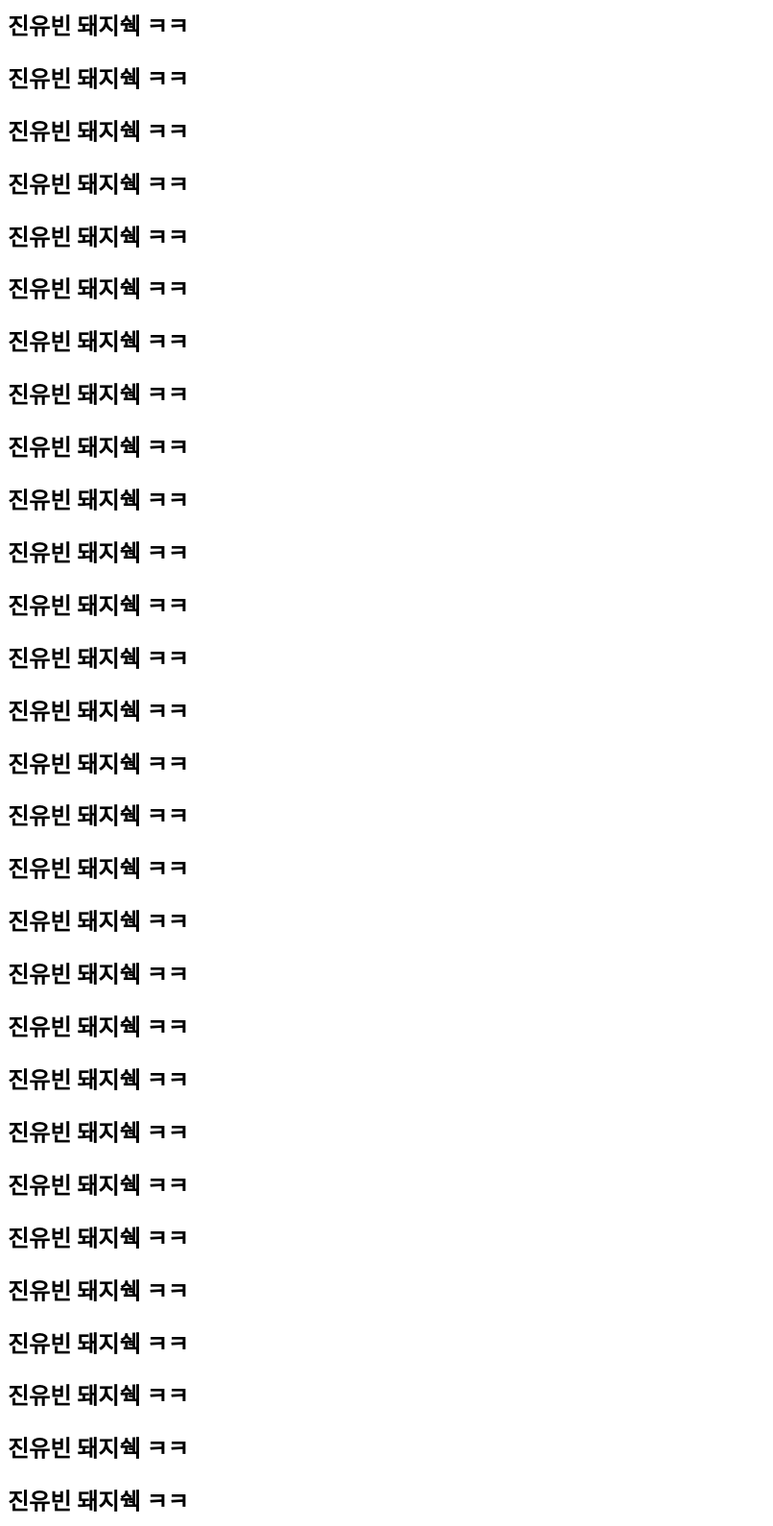
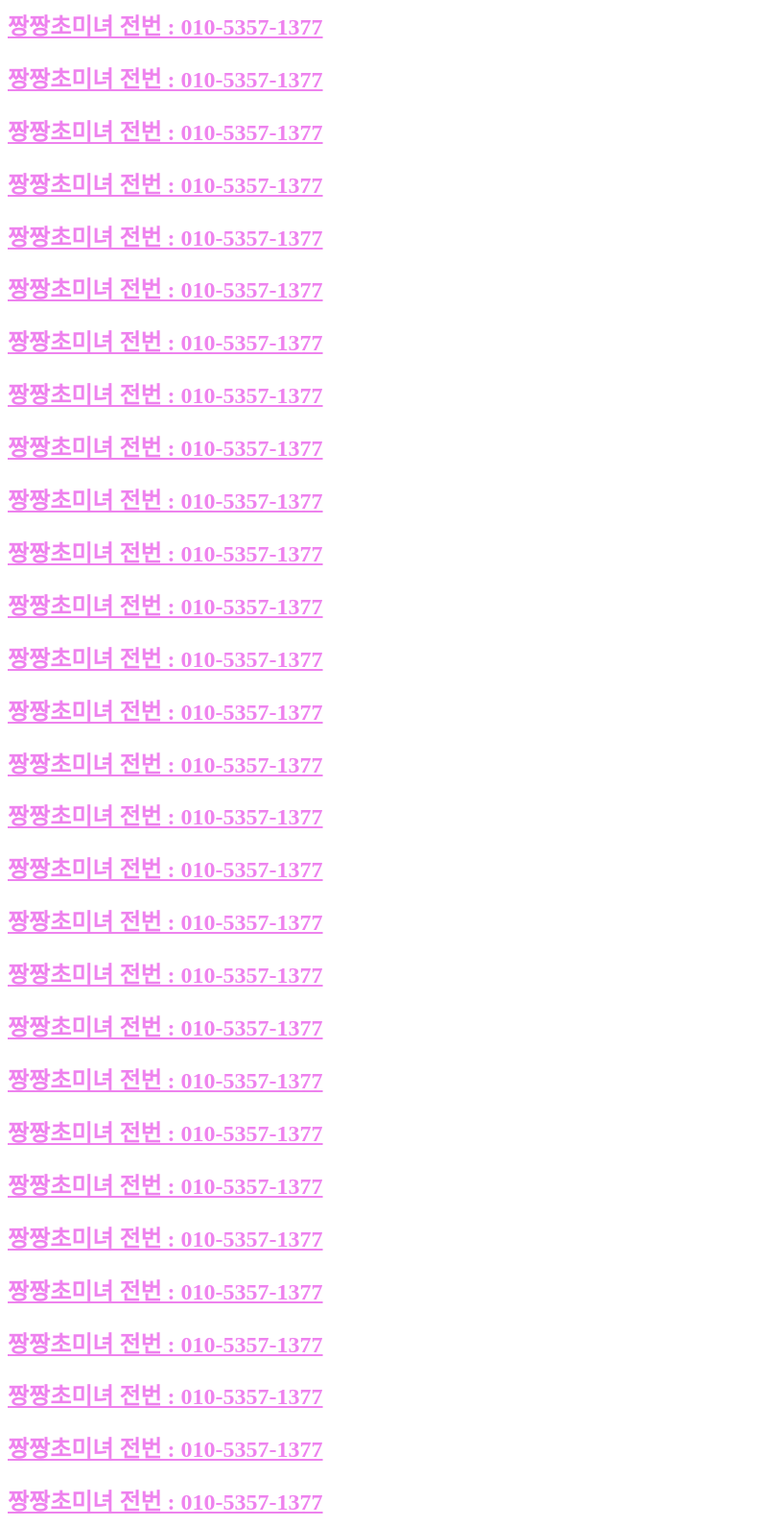
Before and after one commit to NTP1002/MY-FIRSET-WEB-SITE, a plain HTML site: page 진유빈.html in a window 1280 px wide. Shown: the part 81-1671 px from the top of the page at 96% size, without its empty margins (0-806 px from the left). Drawn offline with Linux system fonts and the light colour scheme.

Commit message:
Add files via upload

```diff
--- a/진유빈.html
+++ b/진유빈.html
@@ -3,39 +3,53 @@
   <head>
     <title>진유빈돼지</title>
     <meta charset="utf-8">
+    <style>
+      h2 {
+        color: violet;
+        text-decoration-line: underline;
+      }
+      h1 {
+        text-align: center;
+      }
+    </style>
   </head>
   <body>
     <h1><a href="index.html">원래 사이트 가기</a></h1>
-    <h2>진유빈 돼지쉑 ㅋㅋ</h2>
-    <h2>진유빈 돼지쉑 ㅋㅋ</h2>
-    <h2>진유빈 돼지쉑 ㅋㅋ</h2>
-    <h2>진유빈 돼지쉑 ㅋㅋ</h2>
-    <h2>진유빈 돼지쉑 ㅋㅋ</h2>
-    <h2>진유빈 돼지쉑 ㅋㅋ</h2>
-    <h2>진유빈 돼지쉑 ㅋㅋ</h2>
-    <h2>진유빈 돼지쉑 ㅋㅋ</h2>
-    <h2>진유빈 돼지쉑 ㅋㅋ</h2>
-    <h2>진유빈 돼지쉑 ㅋㅋ</h2>
-    <h2>진유빈 돼지쉑 ㅋㅋ</h2>
-    <h2>진유빈 돼지쉑 ㅋㅋ</h2>
-    <h2>진유빈 돼지쉑 ㅋㅋ</h2>
-    <h2>진유빈 돼지쉑 ㅋㅋ</h2>
-    <h2>진유빈 돼지쉑 ㅋㅋ</h2>
-    <h2>진유빈 돼지쉑 ㅋㅋ</h2>
-    <h2>진유빈 돼지쉑 ㅋㅋ</h2>
-    <h2>진유빈 돼지쉑 ㅋㅋ</h2>
-    <h2>진유빈 돼지쉑 ㅋㅋ</h2>
-    <h2>진유빈 돼지쉑 ㅋㅋ</h2>
-    <h2>진유빈 돼지쉑 ㅋㅋ</h2>
-    <h2>진유빈 돼지쉑 ㅋㅋ</h2>
-    <h2>진유빈 돼지쉑 ㅋㅋ</h2>
-    <h2>진유빈 돼지쉑 ㅋㅋ</h2>
-    <h2>진유빈 돼지쉑 ㅋㅋ</h2>
-    <h2>진유빈 돼지쉑 ㅋㅋ</h2>
-    <h2>진유빈 돼지쉑 ㅋㅋ</h2>
-    <h2>진유빈 돼지쉑 ㅋㅋ</h2>
-    <h2>진유빈 돼지쉑 ㅋㅋ</h2>
-    <h2>진유빈 돼지쉑 ㅋㅋ</h2>
-    <h2>진유빈 돼지쉑 ㅋㅋ</h2>
-    <h2>진유빈 돼지쉑 ㅋㅋ</h2>
+    <h2>짱짱초미녀 전번 : 010-5357-1377</h2>
+    <h2>짱짱초미녀 전번 : 010-5357-1377</h2>
+    <h2>짱짱초미녀 전번 : 010-5357-1377</h2>
+    <h2>짱짱초미녀 전번 : 010-5357-1377</h2>
+    <h2>짱짱초미녀 전번 : 010-5357-1377</h2>
+    <h2>짱짱초미녀 전번 : 010-5357-1377</h2>
+    <h2>짱짱초미녀 전번 : 010-5357-1377</h2>
+    <h2>짱짱초미녀 전번 : 010-5357-1377</h2>
+    <h2>짱짱초미녀 전번 : 010-5357-1377</h2>
+    <h2>짱짱초미녀 전번 : 010-5357-1377</h2>
+    <h2>짱짱초미녀 전번 : 010-5357-1377</h2>
+    <h2>짱짱초미녀 전번 : 010-5357-1377</h2>
+    <h2>짱짱초미녀 전번 : 010-5357-1377</h2>
+    <h2>짱짱초미녀 전번 : 010-5357-1377</h2>
+    <h2>짱짱초미녀 전번 : 010-5357-1377</h2>
+    <h2>짱짱초미녀 전번 : 010-5357-1377</h2>
+    <h2>짱짱초미녀 전번 : 010-5357-1377</h2>
+    <h2>짱짱초미녀 전번 : 010-5357-1377</h2>
+    <h2>짱짱초미녀 전번 : 010-5357-1377</h2>
+    <h2>짱짱초미녀 전번 : 010-5357-1377</h2>
+    <h2>짱짱초미녀 전번 : 010-5357-1377</h2>
+    <h2>짱짱초미녀 전번 : 010-5357-1377</h2>
+    <h2>짱짱초미녀 전번 : 010-5357-1377</h2>
+    <h2>짱짱초미녀 전번 : 010-5357-1377</h2>
+    <h2>짱짱초미녀 전번 : 010-5357-1377</h2>
+    <h2>짱짱초미녀 전번 : 010-5357-1377</h2>
+    <h2>짱짱초미녀 전번 : 010-5357-1377</h2>
+    <h2>짱짱초미녀 전번 : 010-5357-1377</h2>
+    <h2>짱짱초미녀 전번 : 010-5357-1377</h2>
+    <h2>짱짱초미녀 전번 : 010-5357-1377</h2>
+    <h2>짱짱초미녀 전번 : 010-5357-1377</h2>
+    <h2>짱짱초미녀 전번 : 010-5357-1377</h2>
+    <h2>짱짱초미녀 전번 : 010-5357-1377</h2>
+    <h2>짱짱초미녀 전번 : 010-5357-1377</h2>
+    <h2>짱짱초미녀 전번 : 010-5357-1377</h2>
+    <h2>짱짱초미녀 전번 : 010-5357-1377</h2>
+    <h2>짱짱초미녀 전번 : 010-5357-1377</h2>
   </body>
```
Also changed, not shown: 1.html (+20 -4 lines), 2.html (+20 -4 lines), 3.html (+20 -4 lines), index.html (+15 -3 lines).
